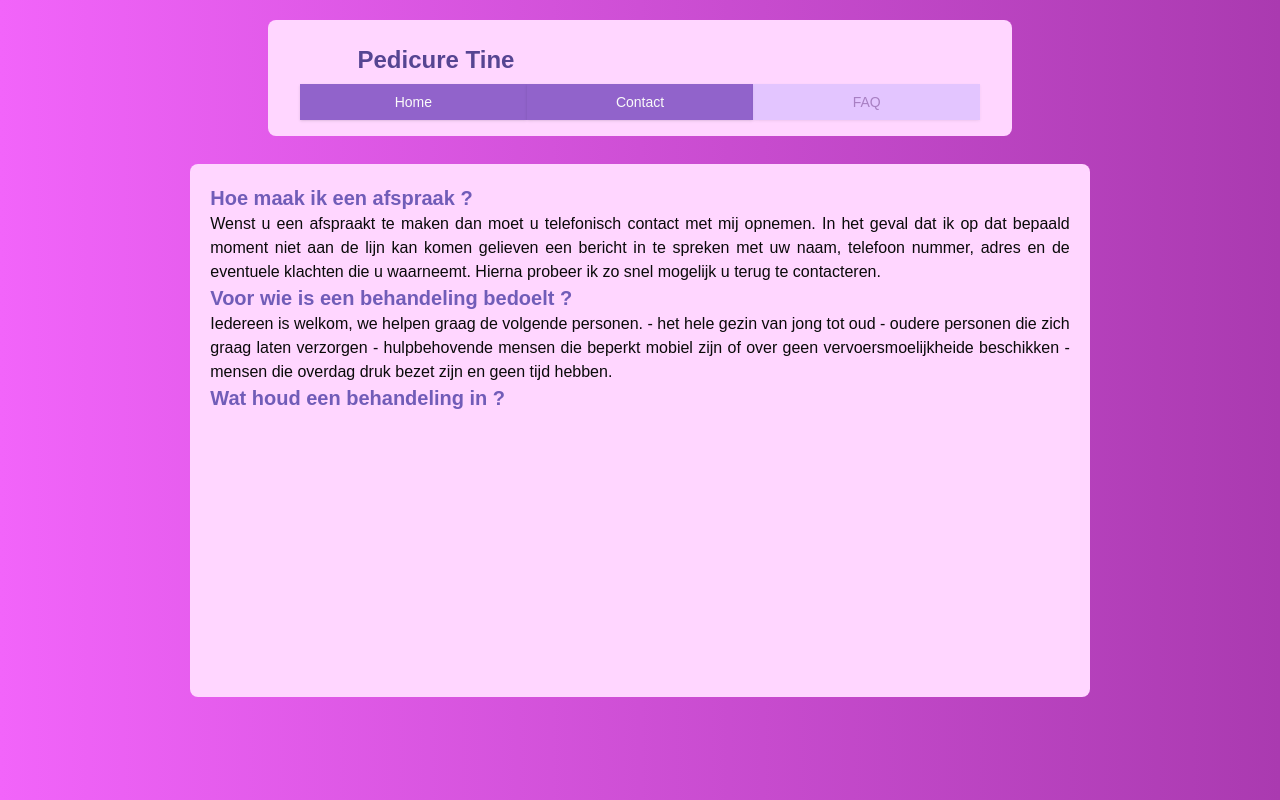
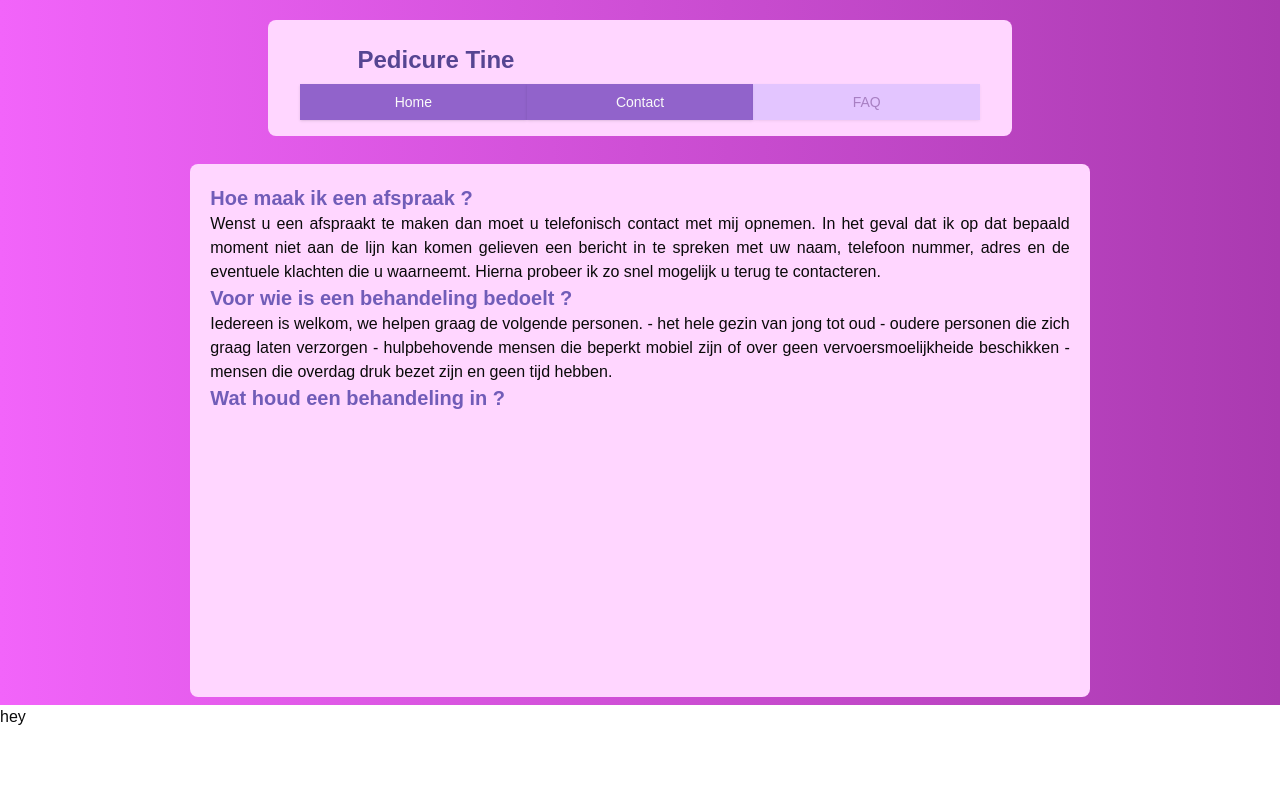
Before and after one commit to BlueGhostface/SiteMom, a Next.js app: page /faq in a window 1280 px wide. Built offline with nearby package versions, Linux system fonts and the light colour scheme.

Commit message:
update footer

```diff
--- /dev/null
+++ b/app/domain/home/Footer.tsx
@@ -0,0 +1,7 @@
+export default function footer() {
+  return (
+    <div className="w-full grow min-h-0 bg-white ">
+      <div>hey</div>
+    </div>
+  );
+}
--- a/app/layout.tsx
+++ b/app/layout.tsx
@@ -1,6 +1,7 @@
 import type { Metadata } from "next";
 import "./globals.css";
 import { Header } from "./domain/home/Header";
+import Footer from "./domain/home/Footer";
 
 
 
@@ -16,8 +17,10 @@ export default function RootLayout({
 }>) {
   return (
     <html lang="en">
-      <body className="bg-gradient-to-r from-background to-background-gradient h-screen" >
-        <Header/>{children}
+      <body className="flex flex-col bg-gradient-to-r from-background to-background-gradient h-screen" >
+        <Header/>
+        {children}
+        <Footer/>
       </body>
     </html>
   );
--- a/app/page.tsx
+++ b/app/page.tsx
@@ -1,10 +1,12 @@
 import ContactCard from './domain/home/ContactCard';
 import InfoCard from './domain/home/InfoCard';
 export default function Home() {
-  return (
+  return ( <>
+
     <div className={`grid justify-between grid-cols-1 m-2 sm:grid-cols-7 gap-3 h-4/6`}>
       <InfoCard/>
       <ContactCard/>
     </div>
+    </>
   );
 }
```
